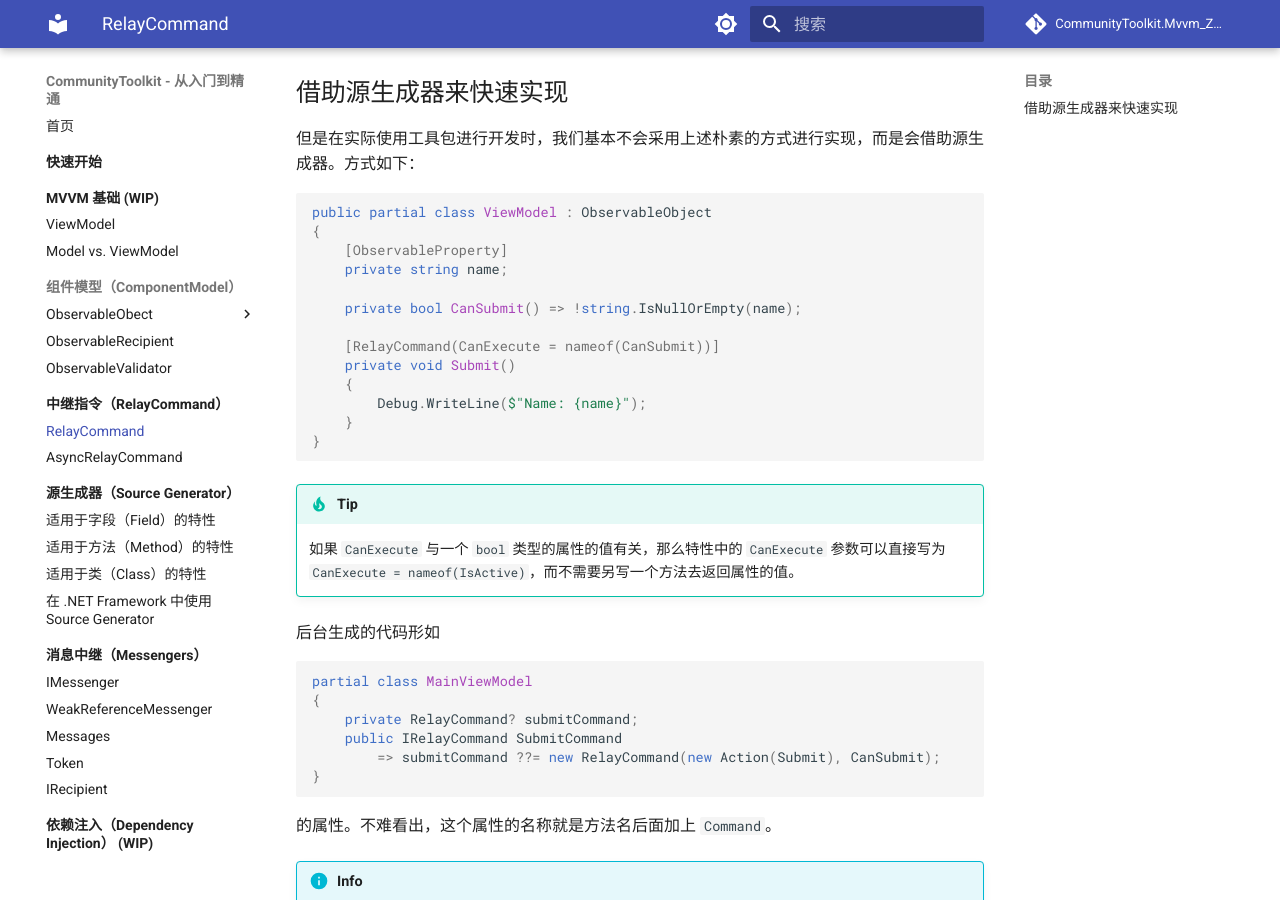
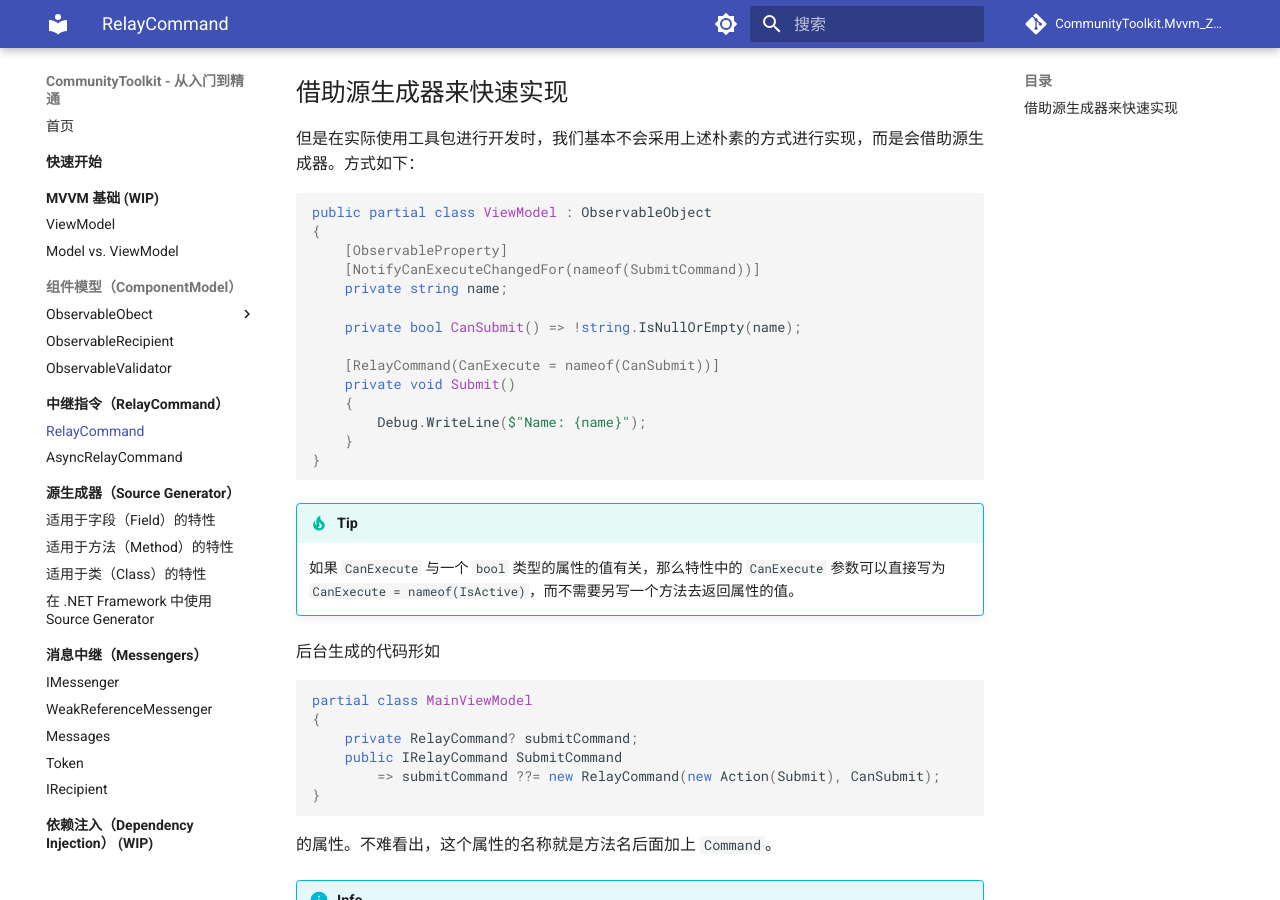
Before and after one commit to BYJRK/CommunityToolkit.Mvvm_ZeroToHero, an MkDocs documentation site: the page built from docs/RelayCommand/RelayCommand.md, in a window 1280 px wide and 900 px high, scrolled down 943 px. Built offline with MkDocs 1.6.1 and Material for MkDocs 9.7.7, drawn with Linux system fonts in a browser that asks for light colours; comment, search, counter and statistics services are not loaded.

Commit message:
Fix a mistake of the RelayCommand doc

```diff
--- a/docs/RelayCommand/RelayCommand.md
+++ b/docs/RelayCommand/RelayCommand.md
@@ -54,6 +54,7 @@ public class ViewModel : ObservableObject
 public partial class ViewModel : ObservableObject
 {
     [ObservableProperty]
+    [NotifyCanExecuteChangedFor(nameof(SubmitCommand))]
     private string name;
 
     private bool CanSubmit() => !string.IsNullOrEmpty(name);
```
